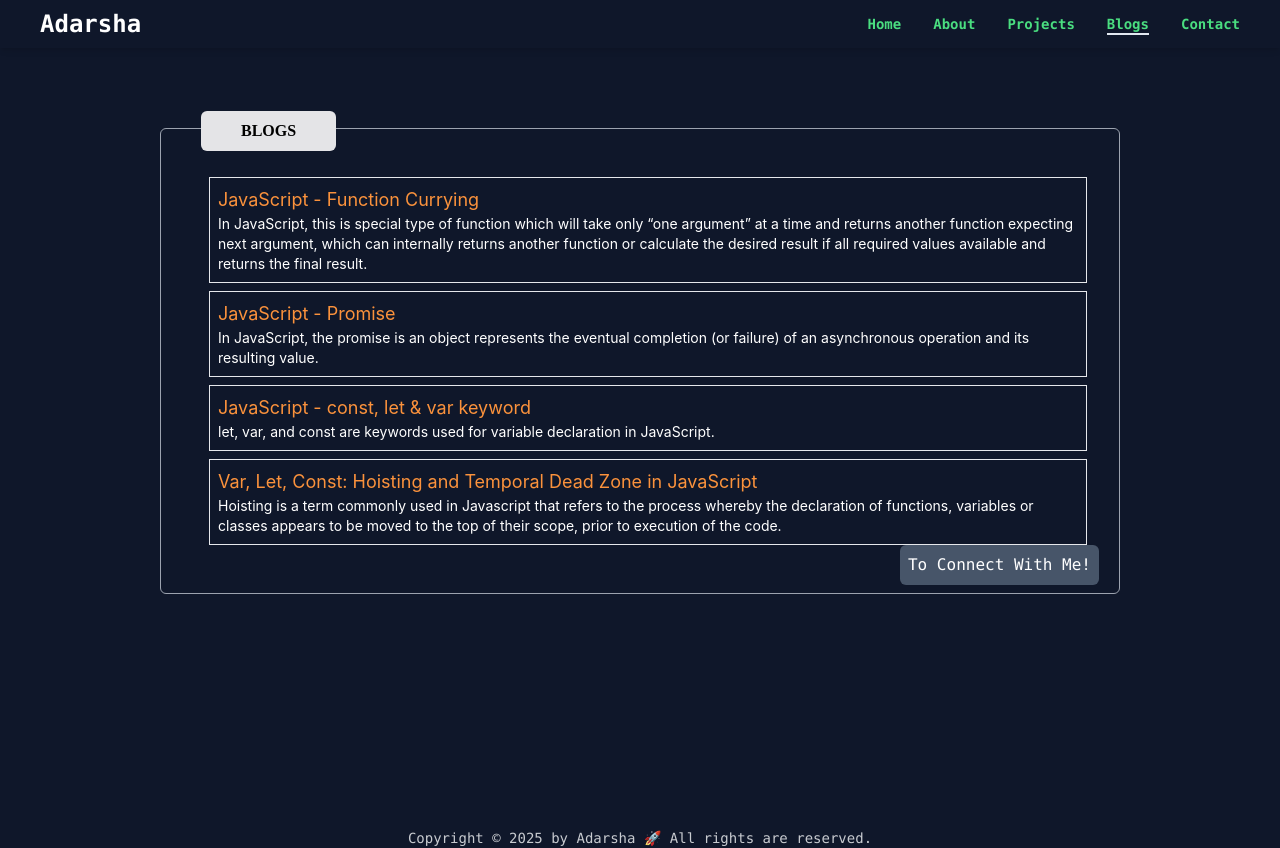
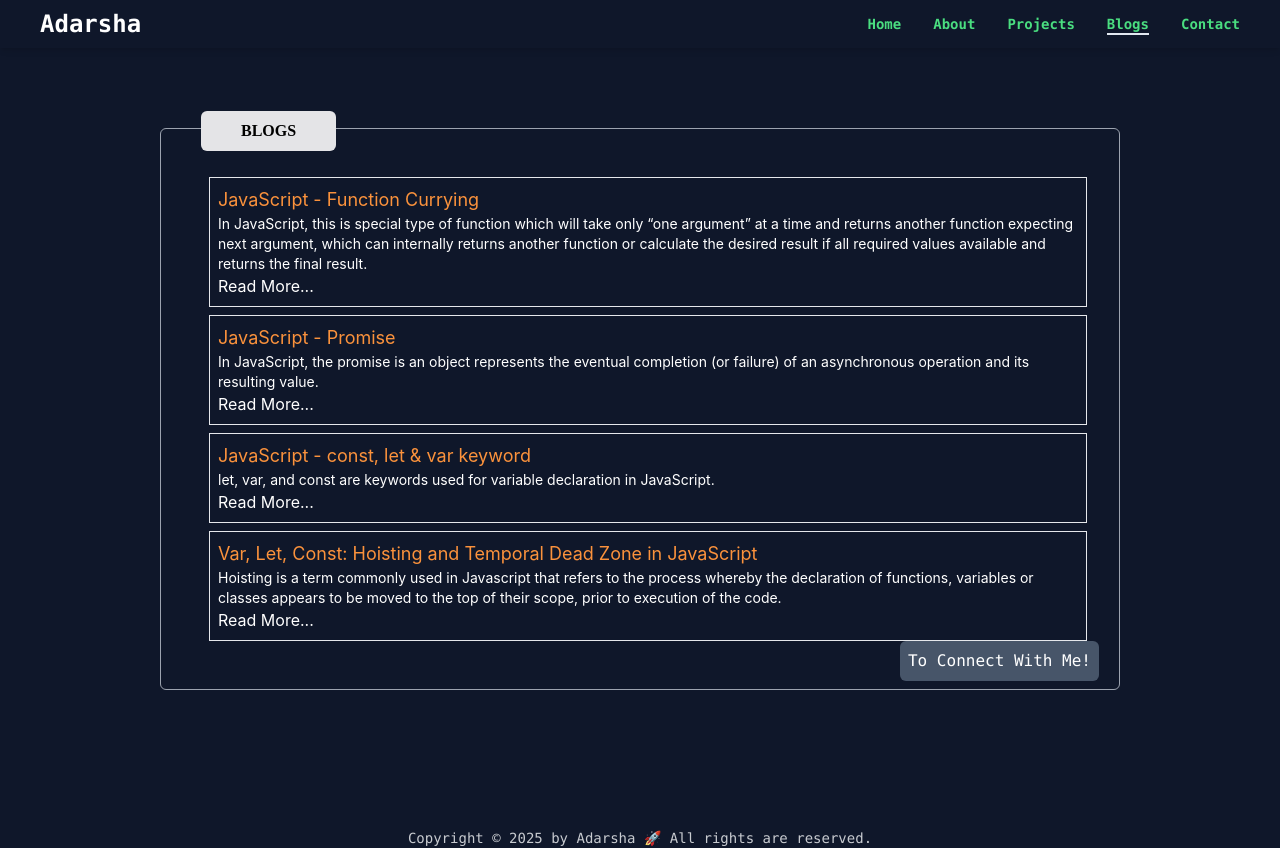
Before and after one commit to AdarshaCoding/adarsha-portfolio, a React (Vite) app: page /blogs in a window 1280 px wide. Built offline with nearby package versions, Linux system fonts and the light colour scheme.

Commit message:
Blog layout updated

```diff
--- a/src/pages/Blogs.jsx
+++ b/src/pages/Blogs.jsx
@@ -13,6 +13,9 @@ const Blogs = () => {
           <div className="w-full border m-2 p-2 font-inter" key={blog.id}>
             <h2 className="text-lg text-orange-400">{blog.title}</h2>
             <p className="text-sm">{blog.description}</p>
+            <a href={blog.blogLink} target="_blank" rel="noopener noreferrer">
+              Read More...
+            </a>
           </div>
         ))}
       </div>
```
